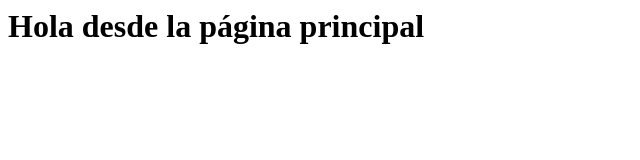
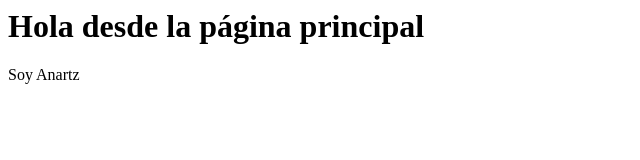
Before and after one commit to compodoc-course/compodoc-course.github.io, a plain HTML site: page index.html in a window 1280 px wide. Shown: the full height of the page, 0-640 px from the left. Drawn offline with Linux system fonts and the light colour scheme.

Commit message:
Update index.html

```diff
--- a/index.html
+++ b/index.html
@@ -1 +1,2 @@
 <h1>Hola desde la página principal</h1>
+<p>Soy Anartz</p>
```
